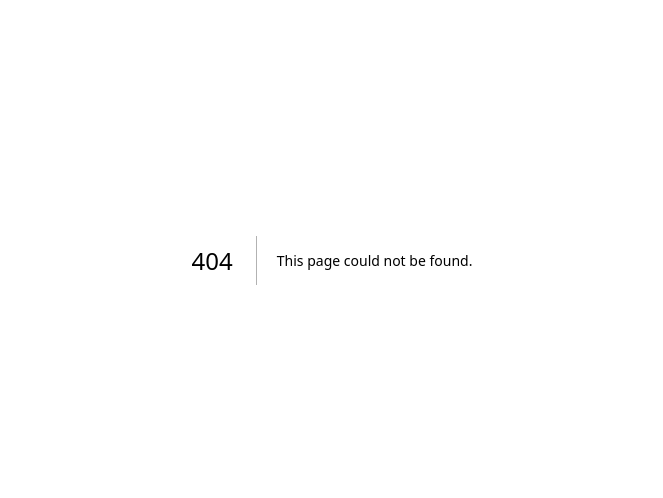
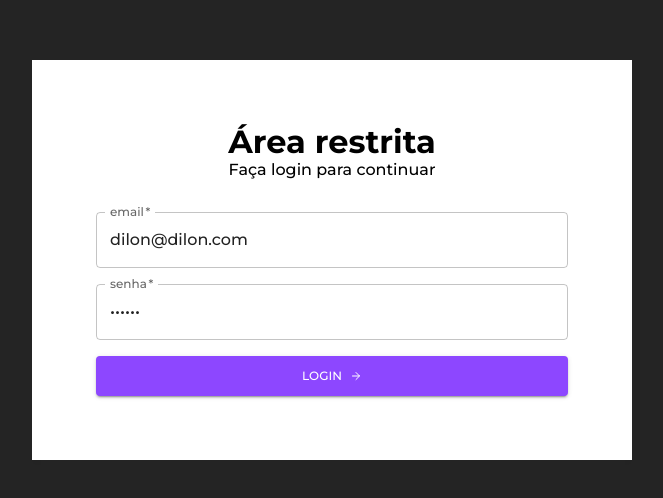
Before and after one commit to dilonhenrique/propostas-verta, a Next.js app: page /login in a window 1280 px wide. Before the commit this address had no page. Shown: the part 140-638 px from the top of the page, without its empty margins (308-971 px from the left). Built offline with nearby package versions, Linux system fonts and the light colour scheme.

Commit message:
Fixing drag task movement bug

```diff
--- a/src/components/patterns/PageLoader/PageLoader.module.scss
+++ /dev/null
@@ -1,12 +0,0 @@
-.loadingContainer {
-  z-index: 20;
-  position: absolute;
-  top: 0;
-  bottom: 0;
-  left: 0;
-  right: 0;
-  display: flex;
-  justify-content: center;
-  align-items: center;
-  background-color: #FFFFFF;
-}
--- a/src/components/patterns/PageLoader/index.jsx
+++ /dev/null
@@ -1,33 +0,0 @@
-import { Backdrop, CircularProgress } from '@mui/material';
-import styles from './PageLoader.module.scss';
-import { useSelector } from 'react-redux';
-import { motion } from "framer-motion";
-
-export default function PageLoader({open}) {
-  return (
-    <Backdrop
-      sx={{ backgroundColor: '#fff', zIndex: (theme) => theme.zIndex.drawer + 1 }}
-      open={open}
-      transitionDuration={{ appear: 1000, enter: 1000, exit: 1000 }}
-    >
-      <CircularProgress />
-    </Backdrop>
-  )
-}
-
-export function Layout({ children }) {
-  return (
-    <motion.div
-      initial={{ opacity: 0 }}
-      animate={{ opacity: 1 }}
-      exit={{ opacity: 0 }}
-      transition={{
-        type: "spring",
-        stiffness: 260,
-        damping: 20,
-      }}
-    >
-      {children}
-    </motion.div>
-  )
-}
--- a/src/components/patterns/Task/index.jsx
+++ b/src/components/patterns/Task/index.jsx
@@ -1,5 +1,4 @@
 import { TbCashBanknote, TbClock, TbGripVertical, TbMoodSmile } from 'react-icons/tb';
-
 import styles from './Task.module.scss';
 import DeleteButton from '@/components/elements/DeleteButton';
 import TypeButton from '@/components/elements/TypeButton';
@@ -70,7 +69,6 @@ function Task({ item }) {
       dragControls={controls}
       as='div'
       whileDrag={{ boxShadow: "5px 5px 10px rgba(0,0,0,0.3)" }}
-      layout={false}
       transition={{ type: "tween" }}
       animate={{ opacity: 1, height: 'auto', y: 0 }}
       initial={{ opacity: 0, height: 0, y: '-100%' }}
--- a/src/pages/_app.js
+++ b/src/pages/_app.js
@@ -1,13 +1,9 @@
 import 'normalize.css/normalize.css';
 import '@/styles/globals.scss';
 import { theme } from '@/theme/theme';
-import { Fade, ThemeProvider } from '@mui/material';
+import { ThemeProvider } from '@mui/material';
 import { Provider } from 'react-redux'
 import store from '@/store';
-import PageLoader from '@/components/patterns/PageLoader';
-import { AnimatePresence } from 'framer-motion';
-import { useEffect, useState } from 'react';
-import { Router } from 'next/router';
 import { Loader } from '@/components/patterns/Loader';
 
 
--- /dev/null
+++ b/src/pages/login/index.jsx
@@ -0,0 +1,60 @@
+import styles from '@/styles/Login.module.scss';
+import PageTitle from '@/components/elements/PageTitle';
+import React, { useState } from 'react';
+import { Button, CircularProgress, TextField } from '@mui/material';
+import { FiArrowRight } from 'react-icons/fi';
+import { useAnimate } from 'framer-motion';
+import { useRouter } from 'next/router';
+
+export default function Login() {
+  const router = useRouter();
+  const [loading, setLoading] = useState(false);
+  const [scope, animate] = useAnimate()
+
+  async function submit(evento) {
+    evento.preventDefault();
+
+    setLoading(true);
+
+    //simulação buscando login
+    function timeout(ms) {
+      return new Promise(resolve => setTimeout(resolve, ms));
+    }
+    await timeout(3000);
+
+    //retorno do login
+    const loginSucessfull = false;
+    if (loginSucessfull) {
+      await animate(scope.current, { scale: 0, opacity: 0 }, { ease: 'backInOut' });
+      router.push('/');
+    }
+
+    setLoading(false);
+  }
+
+  return (
+    <>
+      <PageTitle>Faça seu login | Propostas Vertá</PageTitle>
+      <main>
+        <section className={styles.loginContainer}>
+          <div className={styles.formContainer} ref={scope}>
+            <h1>Área restrita</h1>
+            <p>Faça login para continuar</p>
+            <form onSubmit={submit}>
+              <TextField variant='outlined' label='email' type='email' required defaultValue='dilon@dilon.com' />
+              <TextField variant='outlined' label='senha' type='password' required defaultValue='paasss' />
+              <Button type='submit' size='large' variant='contained' sx={{height:40}}>
+                {loading
+                  ?
+                  <CircularProgress size={20} color='inherit' />
+                  :
+                  <>Login <FiArrowRight style={{ marginLeft: '.5rem' }} /></>
+                }
+              </Button>
+            </form>
+          </div>
+        </section>
+      </main>
+    </>
+  )
+}
--- /dev/null
+++ b/src/styles/Login.module.scss
@@ -0,0 +1,36 @@
+.loginContainer {
+  background-color: #242424;
+  width: 100%;
+  height: 100%;
+  padding: 0 2rem;
+  margin: 0 auto;
+
+  display: flex;
+  justify-content: center;
+  align-items: center;
+
+
+  .formContainer {
+    background-color: #FFFFFF;
+    padding: 4rem 2rem;
+    box-shadow: 0 5px 5px #00000002;
+    width: 100%;
+    max-width: 600px;
+    text-align: center;
+
+    @media (min-width:500px){
+      padding: 4rem;
+    }
+
+    h1 {
+      margin: 0;
+    }
+
+    form {
+      margin-top: 2rem;
+      display: flex;
+      flex-direction: column;
+      gap: 1rem;
+    }
+  }
+}
```
